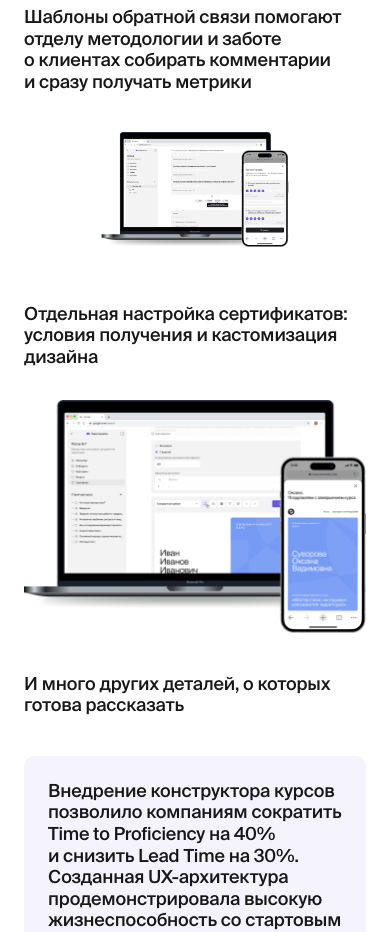
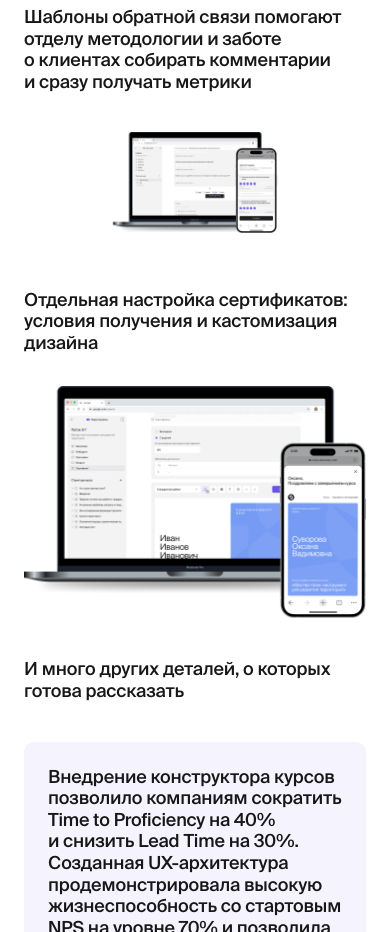
Before and after one commit to Timkogas/ox_portfolio, a React (Vite) app: page /stemps in a window 390 px wide. Shown: the part 5520-6452 px from the top of the page. Built offline with nearby package versions, Linux system fonts and the light colour scheme.

Commit message:
fix(stemps): equalize feedback & certificates images on mobile (padded, rounded)

```diff
--- a/src/pages/stemps/stemps-page.tsx
+++ b/src/pages/stemps/stemps-page.tsx
@@ -383,12 +383,12 @@
         </Content>
       </div>
       <section className="w-full py-[40px]">
-        <div className="w-full max-w-[1440px] mx-auto">
+        <div className="w-full max-w-[1440px] mx-auto max-lg:px-[24px]">
           <img
             src={details.image}
             alt="Шаблоны обратной связи"
             loading="lazy"
-            className="w-full h-auto"
+            className="w-full h-auto max-lg:rounded-[10px]"
           />
         </div>
       </section>
```
